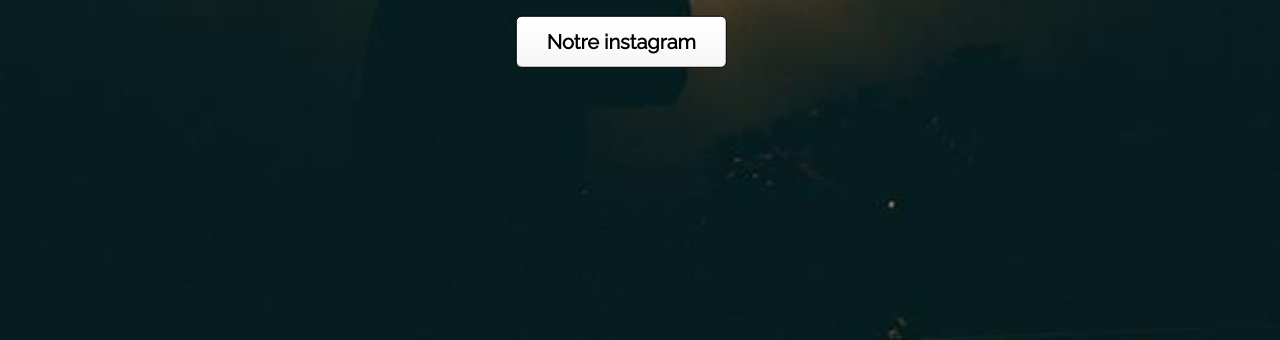
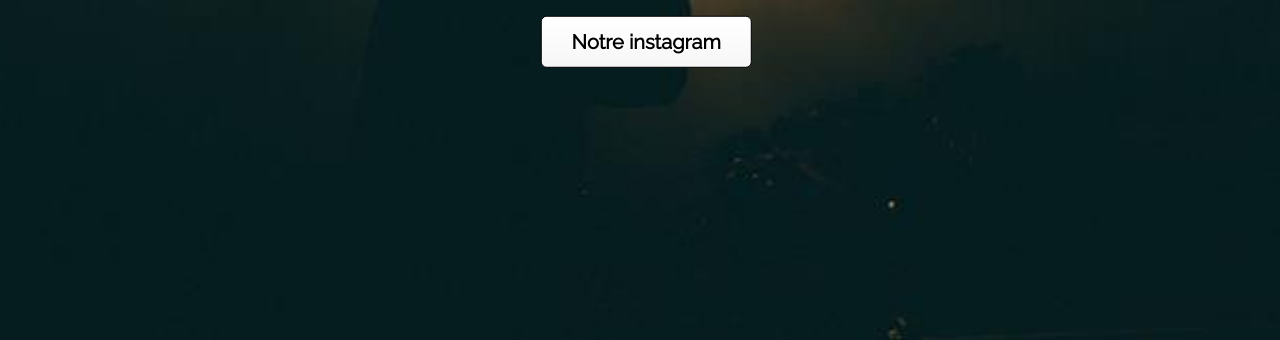
Before and after one commit to mydger/gaztak, a plain HTML site: page index.html in a window 1280 px wide. Shown: the part 460-800 px from the top of the page. Drawn offline with nearby package versions, Linux system fonts and the light colour scheme.

Commit message:
Update index.html

```diff
--- a/index.html
+++ b/index.html
@@ -34,8 +34,7 @@
 	padding:10px 30px;
 	text-decoration:none;
 	text-shadow:0px 1px 0px #ffffff;
-	margin-left:auto;
-	margin-right:auto;
+	margin-left:10%;
 }
 .myButton:hover {
 	background:linear-gradient(to bottom, #f6f6f6 5%, #ffffff 100%);
```
